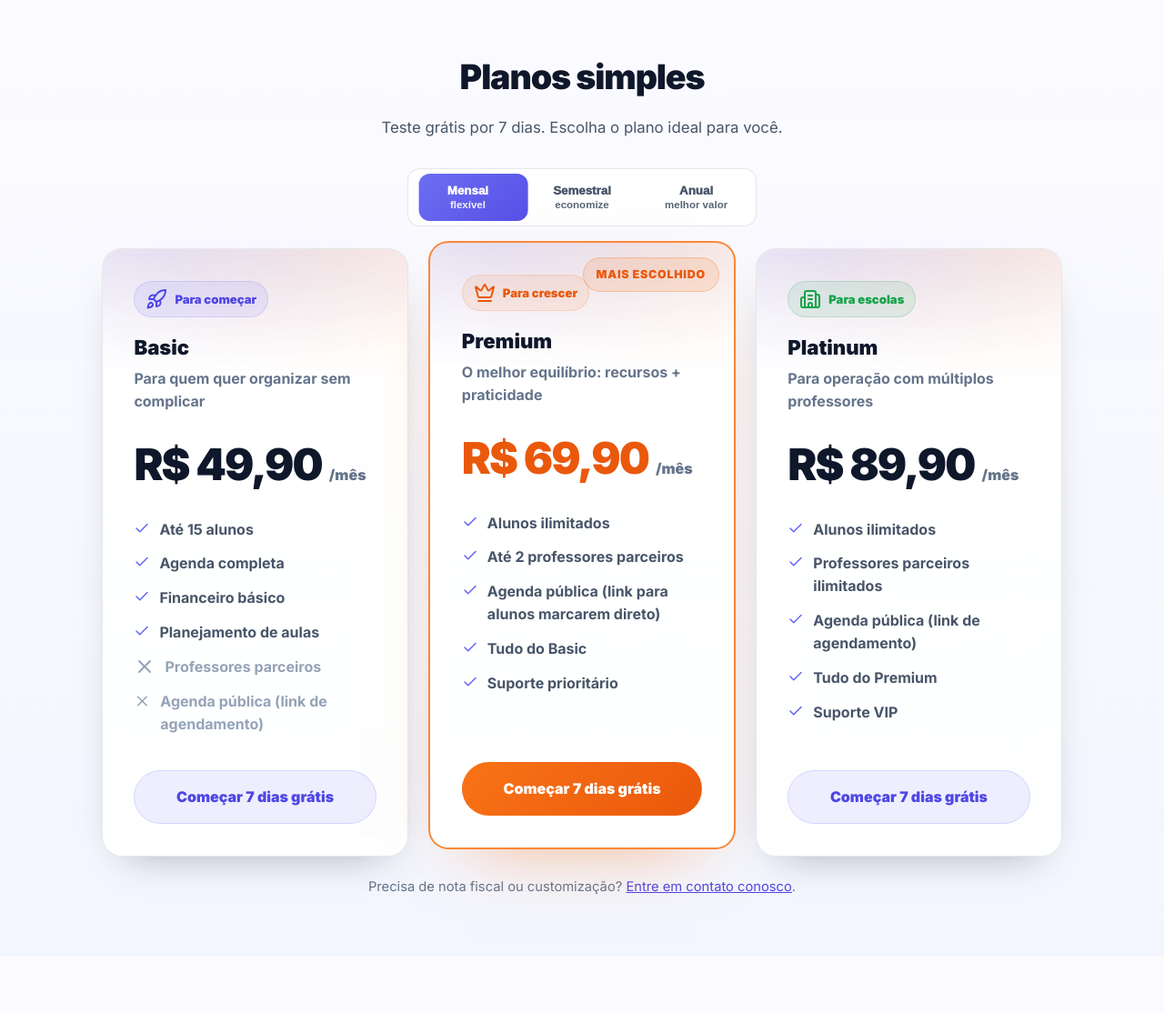
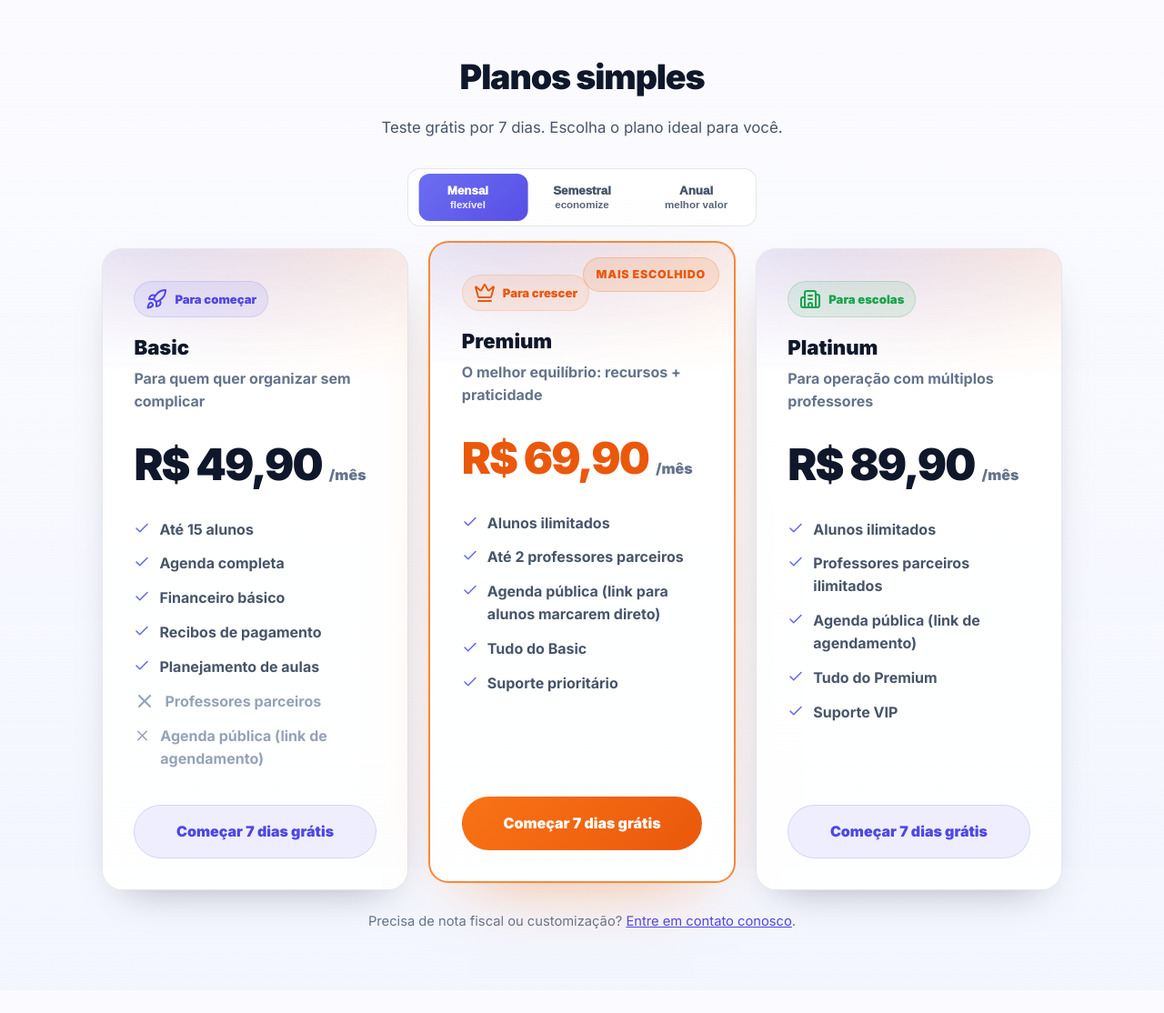
Before and after one commit to jonasbarros98/cini-english, a Django app: page / in a window 1280 px wide. Shown: the part 2982-4096 px from the top of the page at 91% size. Run offline with Django 5.2, Linux system fonts and the light colour scheme; parts of the project's set-up code (start-up, migrations or seed data) failed here and were passed over; some libraries are stand-ins or nearby versions.

Commit message:
Add "Recibos de pagamento" feature to landing page templates
- Updated `landing.html` and `LandingPage2.html` to include a new item in the features list: "Recibos de pagamento", enhancing the clarity of financial offerings.
- Ensured consistency in feature presentation across both templates, maintaining user experience and design integrity.

```diff
--- a/frontend/templates/LandingPage2.html
+++ b/frontend/templates/LandingPage2.html
@@ -961,6 +961,7 @@
               <li><span class="icon-check"><svg viewBox="0 0 24 24" fill="none" stroke="currentColor" stroke-width="2" stroke-linecap="round" stroke-linejoin="round"><path d="M20 6 9 17 4 12"/></svg></span> Até 15 alunos</li>
               <li><span class="icon-check"><svg viewBox="0 0 24 24" fill="none" stroke="currentColor" stroke-width="2" stroke-linecap="round" stroke-linejoin="round"><path d="M20 6 9 17 4 12"/></svg></span> Agenda completa</li>
               <li><span class="icon-check"><svg viewBox="0 0 24 24" fill="none" stroke="currentColor" stroke-width="2" stroke-linecap="round" stroke-linejoin="round"><path d="M20 6 9 17 4 12"/></svg></span> Financeiro básico</li>
+              <li><span class="icon-check"><svg viewBox="0 0 24 24" fill="none" stroke="currentColor" stroke-width="2" stroke-linecap="round" stroke-linejoin="round"><path d="M20 6 9 17 4 12"/></svg></span> Recibos de pagamento</li>
               <li><span class="icon-check"><svg viewBox="0 0 24 24" fill="none" stroke="currentColor" stroke-width="2" stroke-linecap="round" stroke-linejoin="round"><path d="M20 6 9 17 4 12"/></svg></span> Planejamento de aulas</li>
               <li class="no"><i data-lucide="x"></i> Professores parceiros</li>
               <li class="no"><i data-lucide="x"></i> Agenda pública (link de agendamento)</li>
--- a/frontend/templates/landing.html
+++ b/frontend/templates/landing.html
@@ -966,6 +966,7 @@
               <li><span class="icon-check"><svg viewBox="0 0 24 24" fill="none" stroke="currentColor" stroke-width="2" stroke-linecap="round" stroke-linejoin="round"><path d="M20 6 9 17 4 12"/></svg></span> Até 15 alunos</li>
               <li><span class="icon-check"><svg viewBox="0 0 24 24" fill="none" stroke="currentColor" stroke-width="2" stroke-linecap="round" stroke-linejoin="round"><path d="M20 6 9 17 4 12"/></svg></span> Agenda completa</li>
               <li><span class="icon-check"><svg viewBox="0 0 24 24" fill="none" stroke="currentColor" stroke-width="2" stroke-linecap="round" stroke-linejoin="round"><path d="M20 6 9 17 4 12"/></svg></span> Financeiro básico</li>
+              <li><span class="icon-check"><svg viewBox="0 0 24 24" fill="none" stroke="currentColor" stroke-width="2" stroke-linecap="round" stroke-linejoin="round"><path d="M20 6 9 17 4 12"/></svg></span> Recibos de pagamento</li>
               <li><span class="icon-check"><svg viewBox="0 0 24 24" fill="none" stroke="currentColor" stroke-width="2" stroke-linecap="round" stroke-linejoin="round"><path d="M20 6 9 17 4 12"/></svg></span> Planejamento de aulas</li>
               <li class="no"><i data-lucide="x"></i> Professores parceiros</li>
               <li class="no"><i data-lucide="x"></i> Agenda pública (link de agendamento)</li>
```
